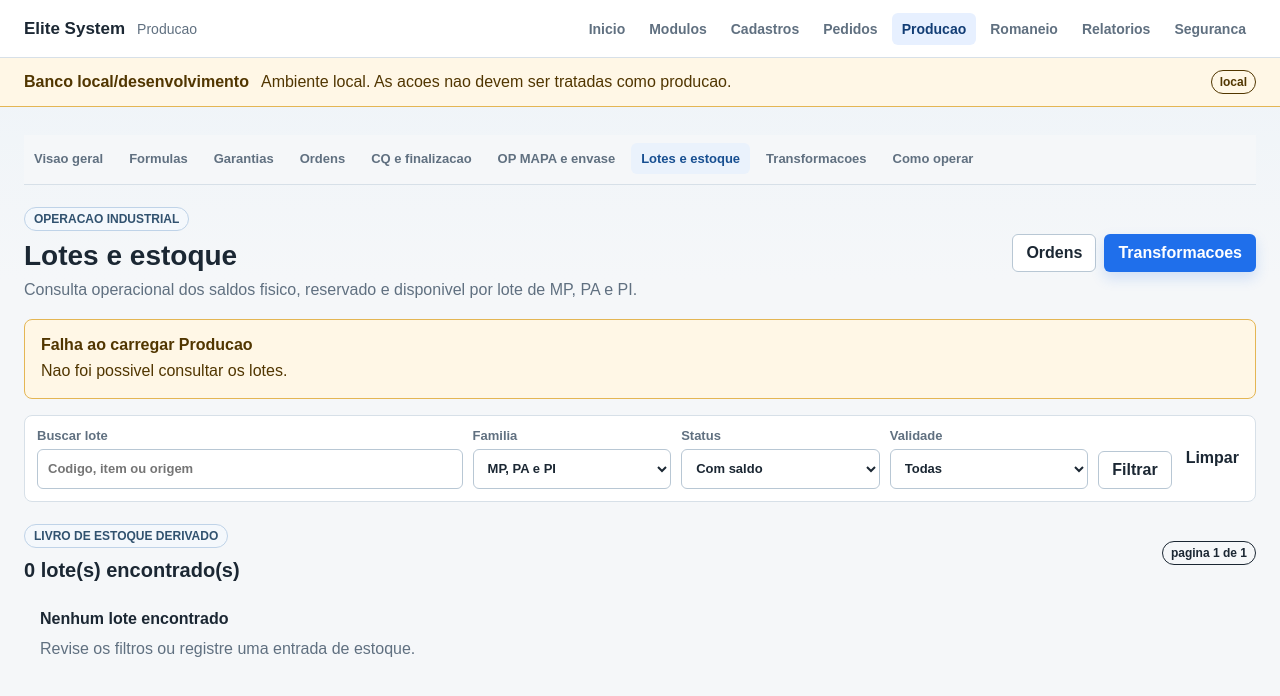
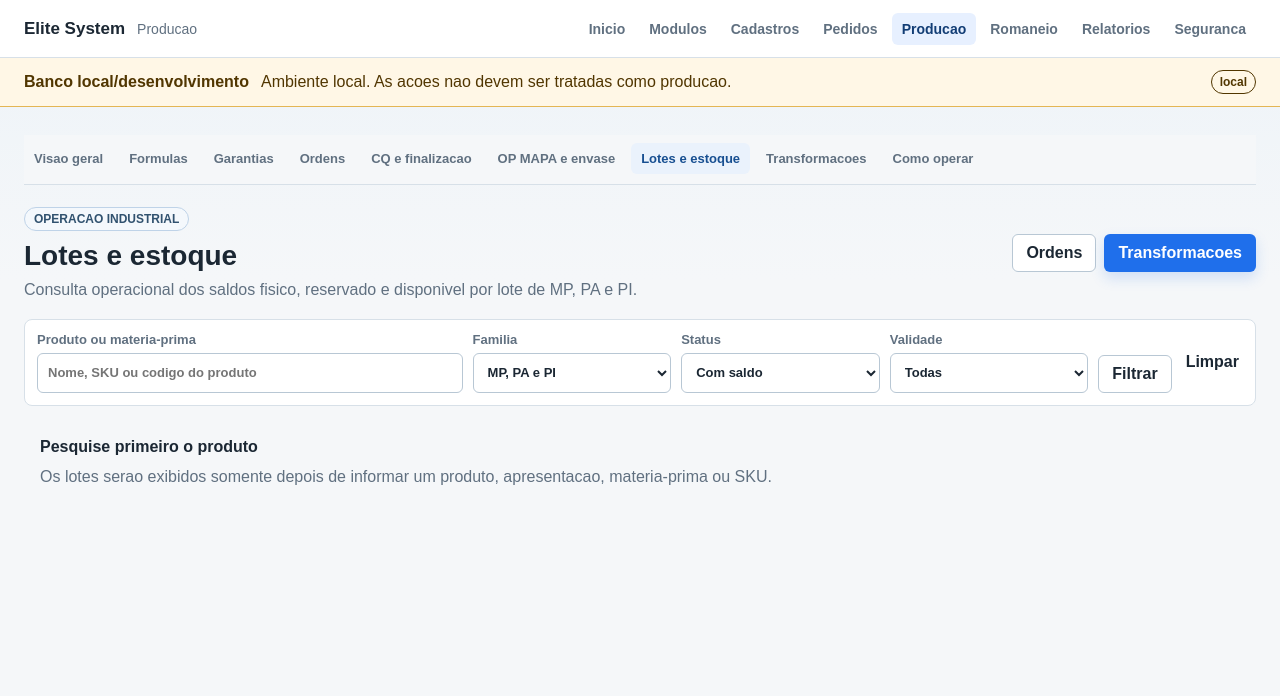
Before and after one commit to tiolusystems/elite-system, a Next.js app in the folder apps/web/: page /producao/estoque in a window 1280 px wide. Shown: the top 696 px of the page. Built offline with nearby package versions, Linux system fonts and the light colour scheme; no server answers.

Commit message:
fix: require product filter before lot search

```diff
--- a/apps/web/app/producao/estoque/page.tsx
+++ b/apps/web/app/producao/estoque/page.tsx
@@ -38,8 +38,8 @@ export default async function ProductionStockPage({ searchParams }: { searchPara
 
       <form className="catalog-filter inventory-filter" method="get">
         <label>
-          Buscar lote
-          <input name="q" defaultValue={singleProductionParam(params.q) ?? ""} placeholder="Codigo, item ou origem" />
+          Produto ou materia-prima
+          <input name="q" defaultValue={singleProductionParam(params.q) ?? ""} placeholder="Nome, SKU ou codigo do produto" required />
         </label>
         <label>
           Familia
@@ -75,7 +75,7 @@ export default async function ProductionStockPage({ searchParams }: { searchPara
         <Link href="/producao/estoque">Limpar</Link>
       </form>
 
-      <div className="section-heading inventory-results-heading">
+      {query ? <><div className="section-heading inventory-results-heading">
         <div>
           <span className="eyebrow">Livro de estoque derivado</span>
           <h2>{workspace.total} lote(s) encontrado(s)</h2>
@@ -87,7 +87,10 @@ export default async function ProductionStockPage({ searchParams }: { searchPara
         {workspace.page > 1 ? <Link className="secondary-button" href={pageHref(params, workspace.page - 1)}>Anterior</Link> : <span />}
         <span>{workspace.page} de {pageCount}</span>
         {workspace.page < pageCount ? <Link className="secondary-button" href={pageHref(params, workspace.page + 1)}>Proxima</Link> : <span />}
-      </nav> : null}
+      </nav> : null}</> : <section className="empty-state inventory-query-required">
+        <strong>Pesquise primeiro o produto</strong>
+        <span>Os lotes serao exibidos somente depois de informar um produto, apresentacao, materia-prima ou SKU.</span>
+      </section>}
     </ProductionShell>
   );
 }
--- a/apps/web/lib/stock.ts
+++ b/apps/web/lib/stock.ts
@@ -8,9 +8,10 @@ export type StockWorkspace = { lots: PcpAvailableLot[]; total: number; page: num
 export async function getStockWorkspace(query: StockQuery): Promise<StockWorkspace> {
   const pageSize = 24;
   if (!getRuntimeStatus().supabaseConfigured) return { lots: [], total: 0, page: 1, pageSize, source: "not_configured", error: "Banco de dados nao configurado." };
+  if (!query.search.trim()) return { lots: [], total: 0, page: 1, pageSize, source: "supabase", error: null };
   const supabase = await createSupabaseServerClient();
   const { data, error } = await supabase.rpc("consultar_est_estoque_lotes", {
-    p_busca: query.search || null,
+    p_busca: query.search,
     p_familia: query.family,
     p_limite: pageSize,
     p_offset: (query.page - 1) * pageSize,
```
Also changed, not shown: 2 other files (tests, documents, lock files or other folders).
